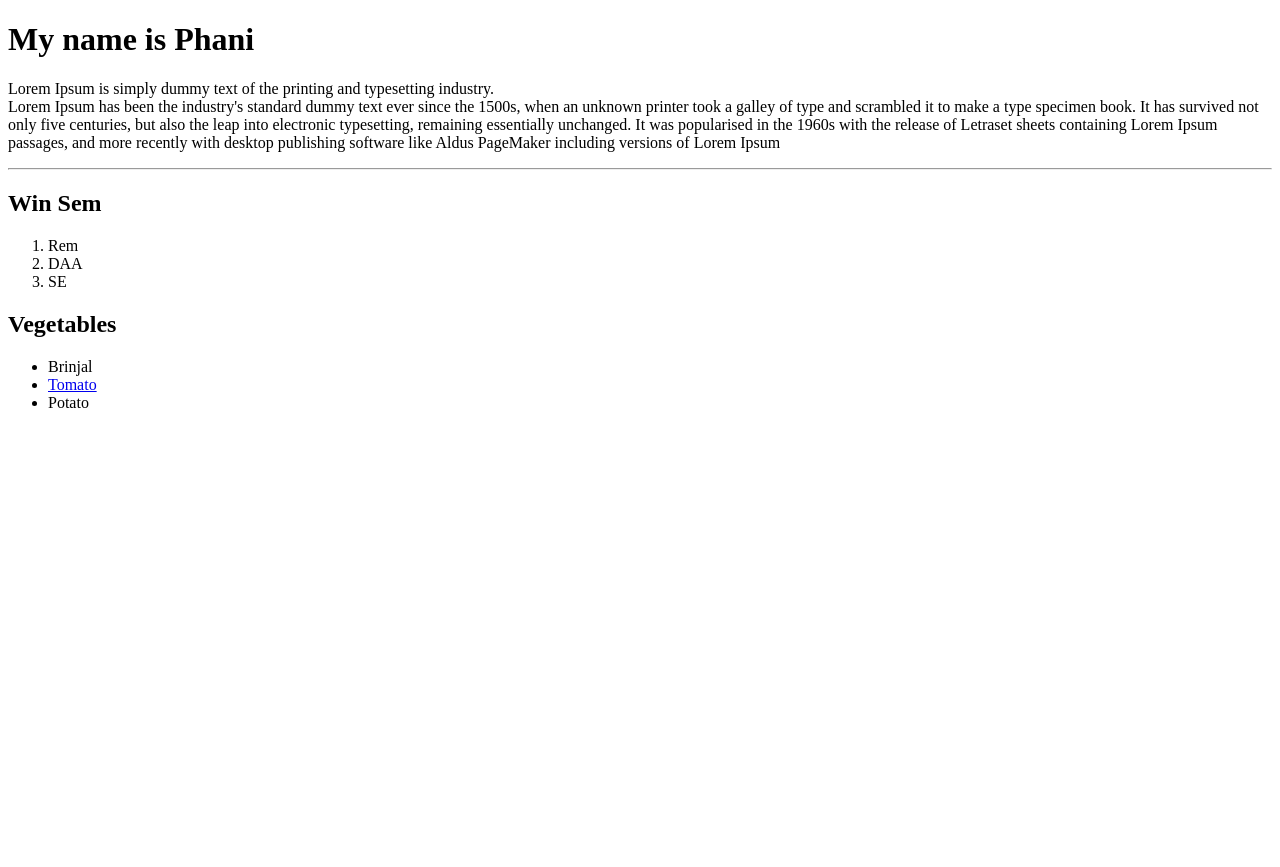
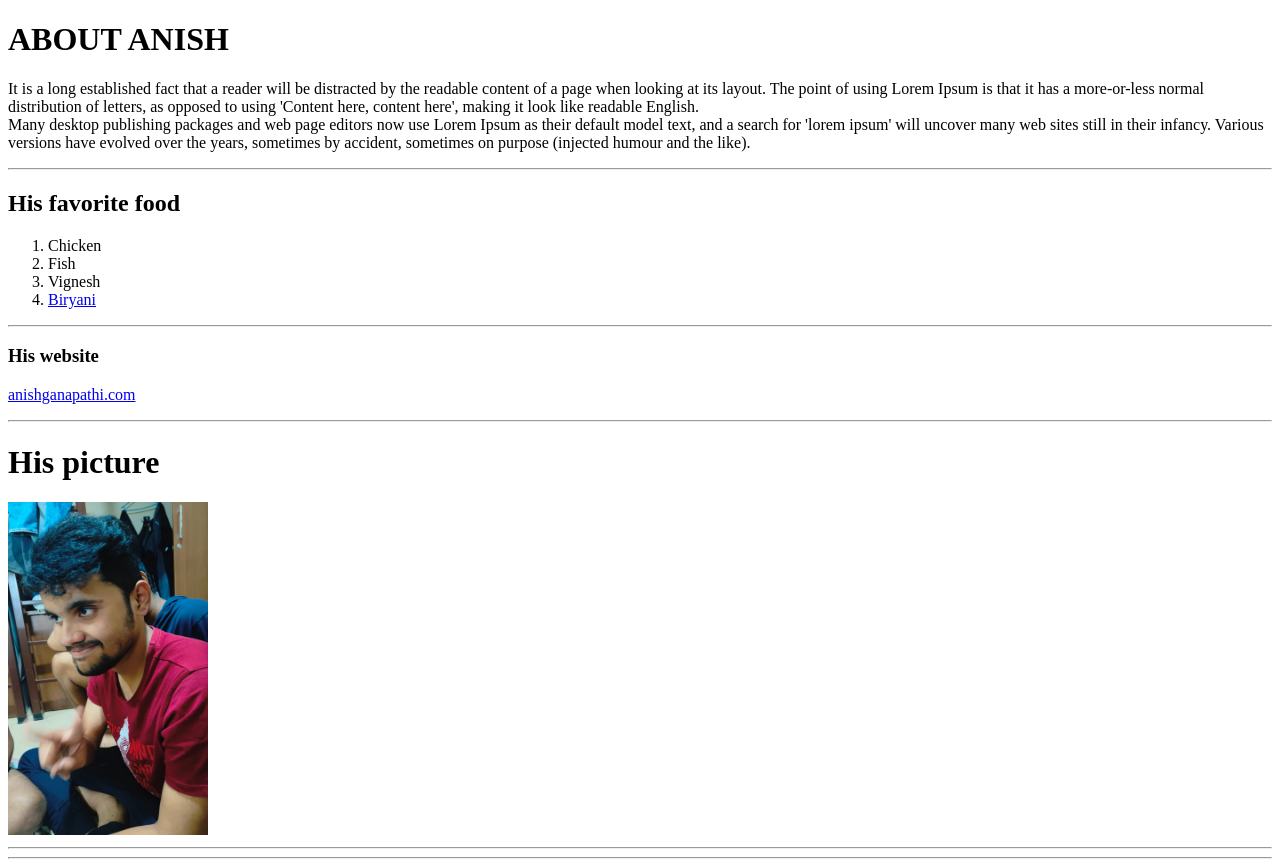
Before and after one commit to SaiPhanindra45/Anish-oka-EP, a plain HTML site: page index.html in a window 1280 px wide. Before the commit the page ends 800 px from the top, so only its background shows below. Drawn offline with Linux system fonts and the light colour scheme.

Commit message:
Add files via upload

```diff
--- a/index.html
+++ b/index.html
@@ -3,26 +3,31 @@
 <head>
     <meta charset="UTF-8">
     <meta name="viewport" content="width=device-width, initial-scale=1.0">
-    <title>Phani's page</title>
+    <title>Anish</title>
 </head>
 <body>
-    <h1>My name is Phani </h1>
-    <p>Lorem Ipsum is simply dummy text of the printing and typesetting industry. <br> Lorem Ipsum has been the industry's standard dummy text ever since the 1500s, when an unknown printer took a galley of type and scrambled it to make a type specimen book. It has survived not only five centuries, but also the leap into electronic typesetting, remaining essentially unchanged. It was popularised in the 1960s with the release of Letraset sheets containing Lorem Ipsum passages, and more recently with desktop publishing software like Aldus PageMaker including versions of Lorem Ipsum</p>
+    <h1>ABOUT ANISH</h1>
+    <P>It is a long established fact that a reader will be distracted by the readable content of a page when looking at its layout. The point of using Lorem Ipsum is that it has a more-or-less normal distribution of letters, as opposed to using 'Content here, content here', making it look like readable English. <br> Many desktop publishing packages and web page editors now use Lorem Ipsum as their default model text, and a search for 'lorem ipsum' will uncover many web sites still in their infancy. Various versions have evolved over the years, sometimes by accident, sometimes on purpose (injected humour and the like).
+
+    </P>
+
     <hr>
-    <h2>Win Sem</h2>
-    <ol>
-        <li>Rem</li>
-        <li>DAA</li>
-        <li>SE</li>
+    <h2>His favorite food</h2>
 
-    </ol>
-    <h2>Vegetables</h2>
-    <ul>
-        <li>Brinjal</li>
-        <li> <a href="https://www.instagram.com/ani.__sh/" target="_blank">Tomato</a>   </li>
-        <li>Potato</li>
-    </ul>
-
+        <ol><li>Chicken</li>
+            <li>Fish</li>
+            <li>Vignesh</li>
+            <li> <a href="https://www.indianhealthyrecipes.com/chicken-biryani-recipe/" target="_blank">Biryani</a> </li>
+        </ol>
+    <hr>
+    <h3>His website</h3>
+    <p><a href="https://www.anishganapathi.com/#contact" target="_blank" >anishganapathi.com</a></p>
+    <hr>
+    <h1>His picture</h1>
+    <img src="anish.jpg"
+    width="200px", height="333px" title="oka erripuku">
+    <hr>
+    <hr>
 
 </body>
 </html>
```
